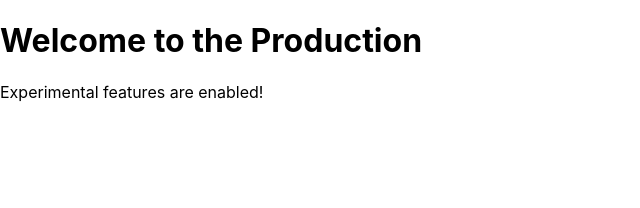
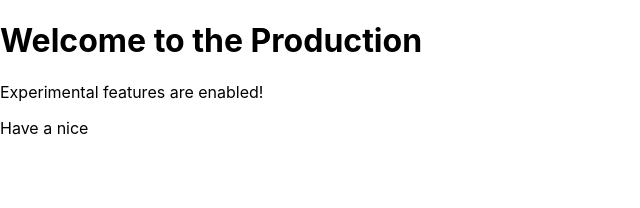
Before and after one commit to Biegemedusa446/CI-CD-Pipeline-For-Static-React-Web-App, a React (Create React App) app in the folder my-react-app/: page / in a window 1280 px wide. Shown: the top 208 px of the page, without its empty margins (0-640 px from the left). Built offline with nearby package versions, Linux system fonts and the light colour scheme.

Commit message:
New content added

```diff
--- a/my-react-app/src/App.js
+++ b/my-react-app/src/App.js
@@ -3,6 +3,7 @@ function App() {
     <div>
       <h1>Welcome to the Production</h1>
       <p>Experimental features are enabled!</p>
+      <p>Have a nice</p>
     </div>
   );
 }
```
